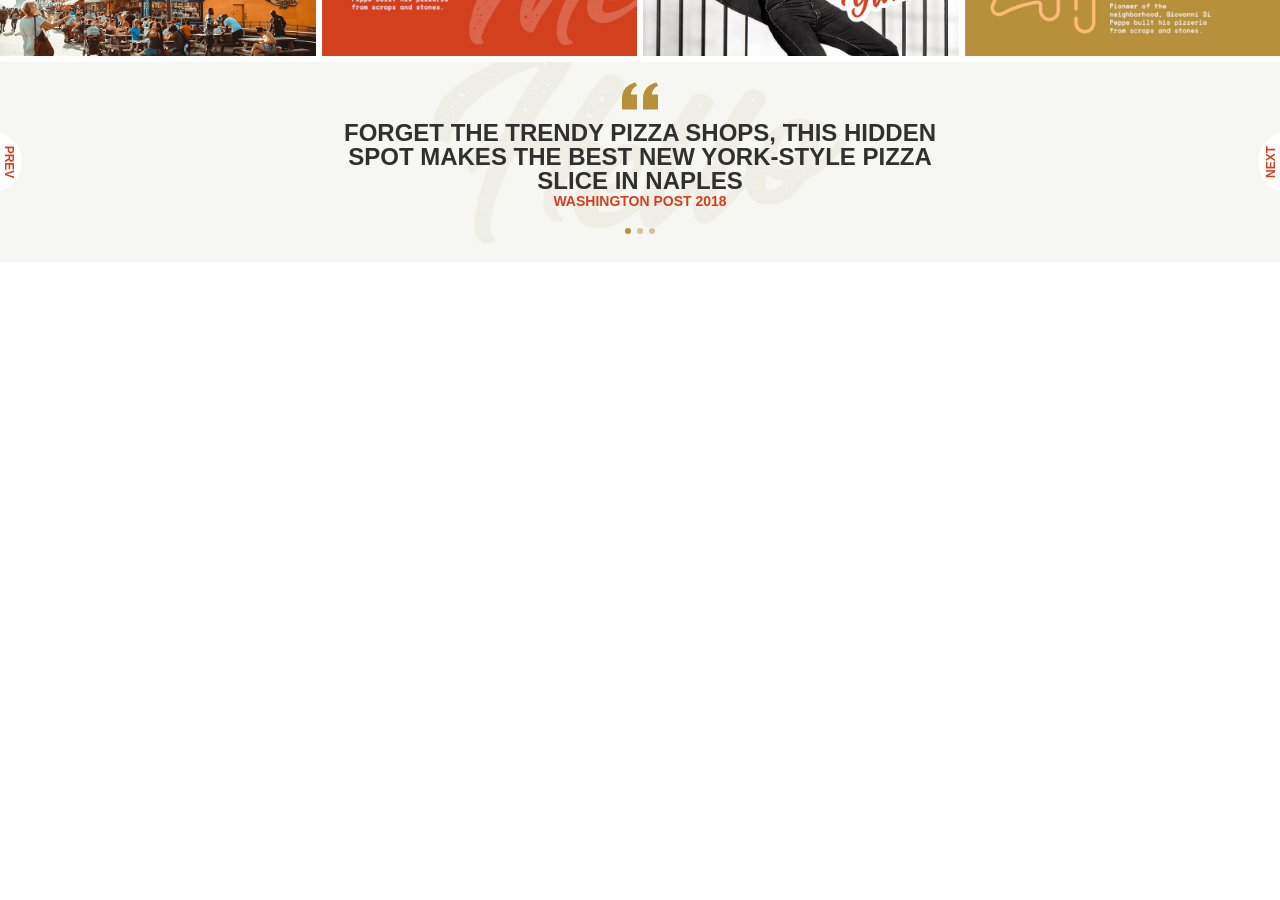
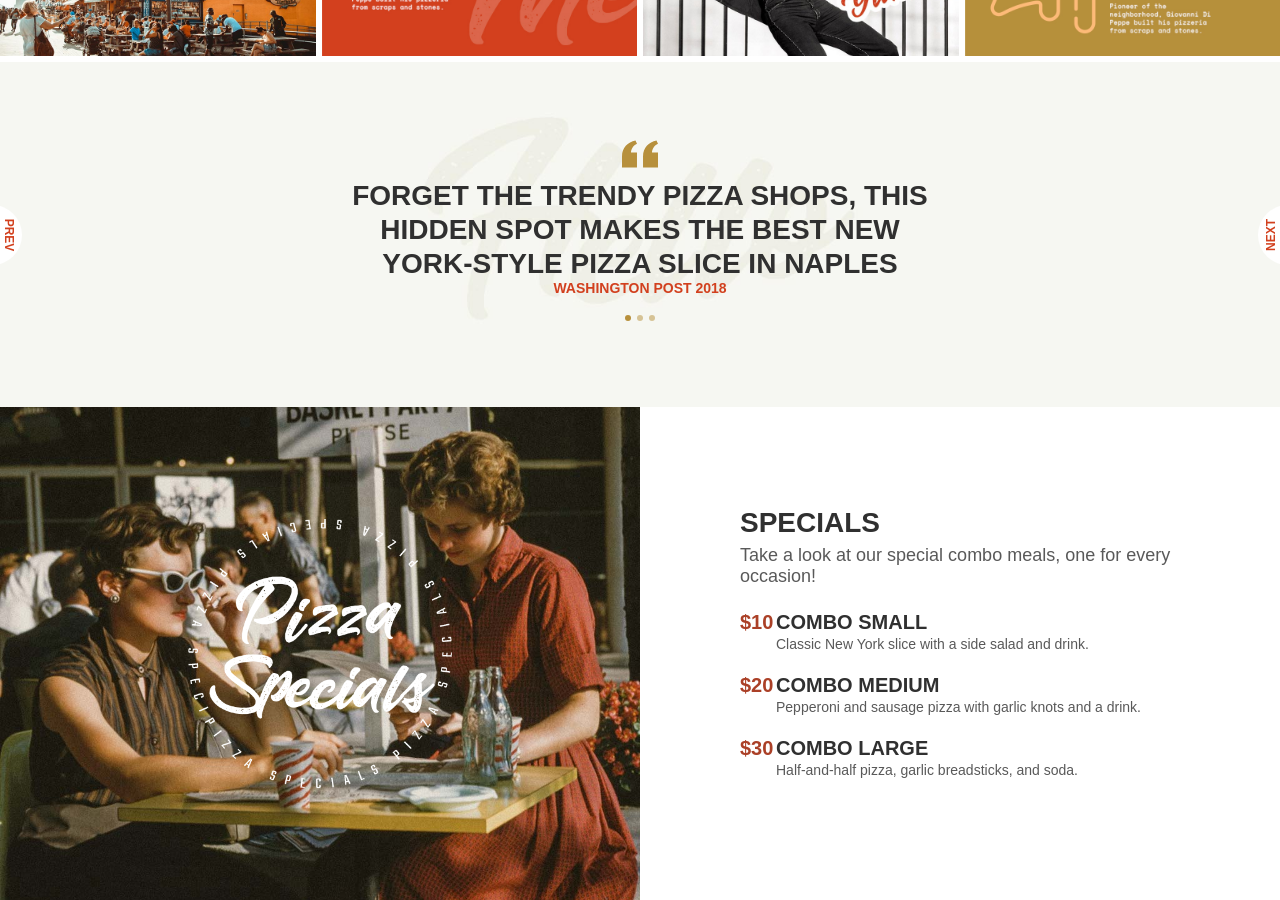
Before and after one commit to aSwanting/proj-html-vuejs, a Vue app: page / in a window 1280 px wide. Shown: the part 760-1660 px from the top of the page. Before the commit the page ends 1022 px from the top, so only its background shows below. Built offline with nearby package versions, Linux system fonts and the light colour scheme; a web font is replaced by a local one.

Commit message:
add: menu specials section, other tweaks

```diff
--- a/src/components/AppMain.vue
+++ b/src/components/AppMain.vue
@@ -3,6 +3,7 @@
     <AppHero />
     <AppGallery />
     <AppTestimonials />
+    <AppSpecials />
   </main>
 </template>
 
@@ -10,11 +11,13 @@
 import AppHero from "./AppHero.vue";
 import AppGallery from "./AppGallery.vue";
 import AppTestimonials from "./AppTestimonials.vue";
+import AppSpecials from "./AppSpecials.vue";
 export default {
   components: {
     AppHero,
     AppGallery,
     AppTestimonials,
+    AppSpecials,
   },
 };
 </script>
--- /dev/null
+++ b/src/components/AppSpecials.vue
@@ -0,0 +1,107 @@
+<template>
+  <div class="specials">
+    <div class="specials-image">
+      <img src="../assets/img/h1-img-7n.png" alt="" />
+    </div>
+    <div class="specials-menu">
+      <div class="menu">
+        <h2 class="menu-title">Specials</h2>
+        <p class="menu-subtitle">
+          Take a look at our special combo meals, one for every occasion!
+        </p>
+        <ul>
+          <li v-for="item in menu">
+            <p class="item-price">{{ item.price }}</p>
+            <h4 class="menu-item">{{ item.name }}</h4>
+            <p class="item-description">
+              {{ item.description }}
+            </p>
+          </li>
+        </ul>
+      </div>
+    </div>
+  </div>
+</template>
+
+<script>
+import store from "../store";
+export default {
+  data() {
+    return {
+      store,
+    };
+  },
+  computed: {
+    menu() {
+      return this.store.specialsMenu;
+    },
+  },
+};
+</script>
+
+<style lang="scss" scoped>
+@use "../styles/partials/variables" as *;
+.specials {
+  display: flex;
+  .specials-image,
+  .specials-menu {
+    width: 50%;
+    padding: 100px;
+  }
+  .specials-image {
+    background-image: url(../assets/img/h1-img-4.jpg);
+    background-size: cover;
+    display: flex;
+    justify-content: center;
+    align-items: center;
+    img {
+      display: block;
+      width: 60%;
+    }
+  }
+  .specials-menu {
+    display: flex;
+    justify-content: center;
+    align-items: center;
+    .menu {
+      color: $mine-shaft;
+      .menu-title {
+        font-size: 28px;
+        font-weight: 700;
+        margin-bottom: 6px;
+      }
+      .menu-subtitle {
+        font-size: 18px;
+        margin-bottom: 24px;
+        opacity: 0.8;
+      }
+    }
+    li {
+      position: relative;
+      margin-bottom: 22px;
+      .item-price {
+        position: absolute;
+        top: 0;
+        left: 0;
+        font-size: 20px;
+        font-weight: 800;
+        color: $tall-poppy;
+      }
+      .menu-item {
+        font-size: 20px;
+        font-weight: 800;
+        padding-left: 36px;
+        margin-bottom: 2px;
+      }
+      .item-description {
+        opacity: 0.8;
+        padding-left: 36px;
+      }
+    }
+    h2,
+    h4 {
+      text-transform: uppercase;
+    }
+  }
+}
+</style>
--- a/src/components/AppTestimonials.vue
+++ b/src/components/AppTestimonials.vue
@@ -65,7 +65,7 @@ export default {
 @use "../styles/partials/variables" as *;
 
 .testimonials {
-  height: 200px;
+  padding: 80px;
   background-color: $pampas;
   background-image: url(../assets/img/h3-testimonials-bckgrnd.jpg);
   background-size: cover;
@@ -81,9 +81,9 @@ export default {
     max-width: 600px;
     .testimonials-quote {
       color: $mine-shaft;
-      font-size: 24px;
+      font-size: 28px;
       font-weight: bold;
-      line-height: 1em;
+      line-height: 1.2em;
     }
     .testimonials-source {
       color: $orange-roughy;
--- a/src/store.js
+++ b/src/store.js
@@ -110,6 +110,23 @@ const store = reactive({
       source: "Slice Aficionado 2023",
     },
   ],
+  specialsMenu: [
+    {
+      name: "Combo Small",
+      description: "Classic New York slice with a side salad and drink.",
+      price: "$10",
+    },
+    {
+      name: "Combo Medium",
+      description: "Pepperoni and sausage pizza with garlic knots and a drink.",
+      price: "$20",
+    },
+    {
+      name: "Combo Large",
+      description: "Half-and-half pizza, garlic breadsticks, and soda.",
+      price: "$30",
+    },
+  ],
   // Methods
   getImageUrl(path) {
     return new URL(`./assets/${path}`, import.meta.url).href;
--- a/src/styles/partials/_variables.scss
+++ b/src/styles/partials/_variables.scss
@@ -7,6 +7,7 @@ $orange-roughy: #d2401e;
 $mine-shaft: #303030;
 $cod-gray: #1b1b1b;
 $satin-linen: #e4e4d4;
+$tall-poppy: #ab4027;
 
 // Background Colors
 $bg-color-01: #ffffff;
```
